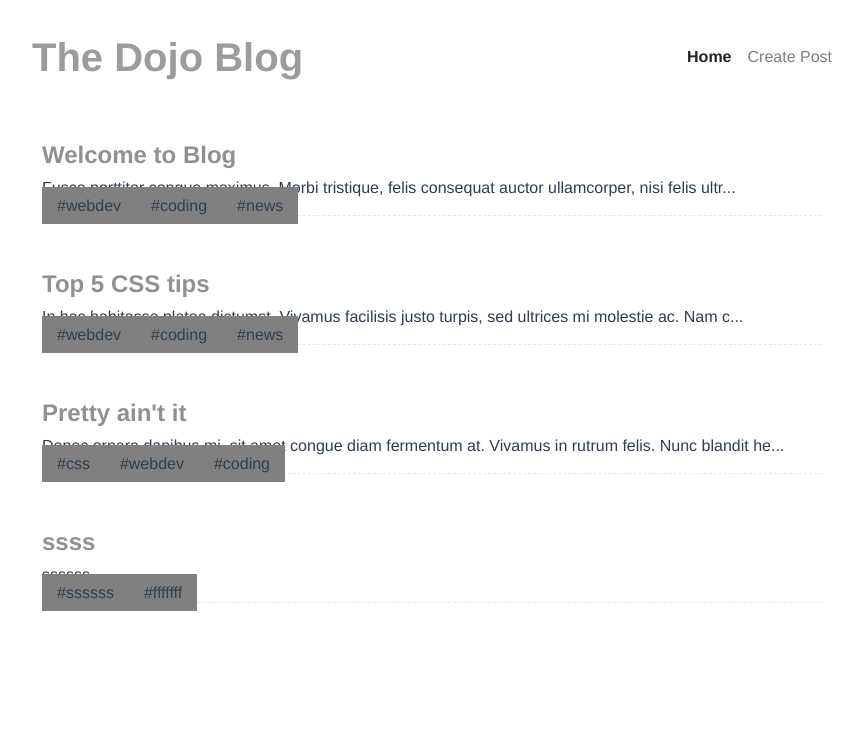
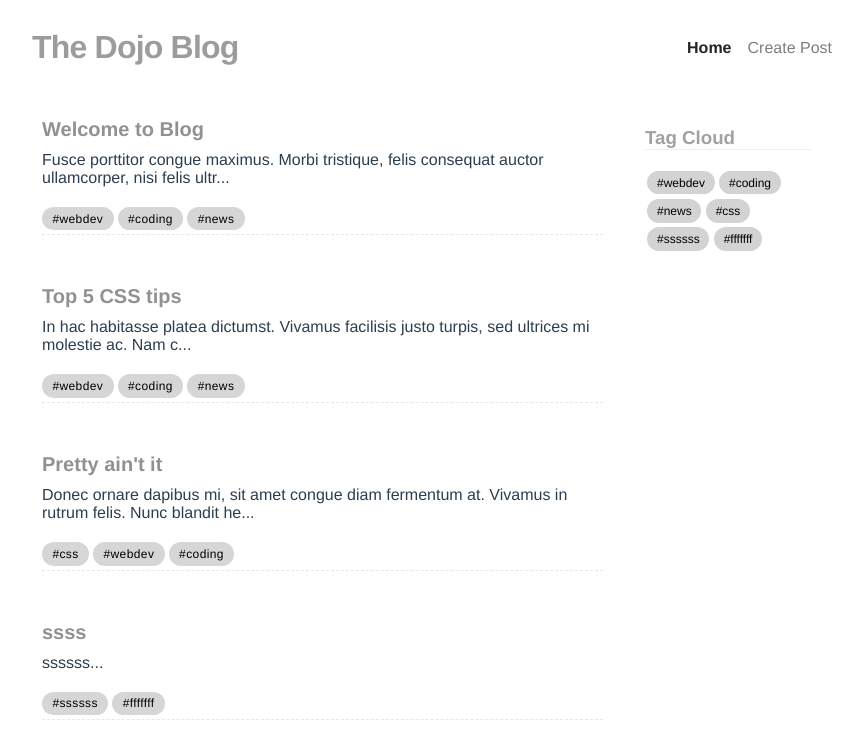
Before and after one commit to midlantica/dojo-blog, a Vue app: page / in a window 1280 px wide. Shown: the top 754 px of the page, without its empty margins (208-1071 px from the left). Built offline with nearby package versions, Linux system fonts and the light colour scheme; data requests are answered from the project's data file.

Commit message:
Tag cloud complete

```diff
--- a/src/components/Navbar.vue
+++ b/src/components/Navbar.vue
@@ -27,7 +27,8 @@ export default {
   }
   header h1 {
     color: #9c9c9c;
-    font-size: 2.5rem;;
+    font-size: 2rem;
+    letter-spacing: -0.05rem;;
   }
   header a {
     color: rgb(126, 126, 126);
--- a/src/components/SinglePost.vue
+++ b/src/components/SinglePost.vue
@@ -4,8 +4,8 @@
       <h3>{{ post.title }}</h3>
     </router-link>
     <p>{{ snippet }}</p>
-    <span v-for="tag in post.tags" :key="tag">
-      <span class="tag">#{{ tag }}</span>
+    <span v-for="tag in post.tags" :key="tag" class="tag">
+      #{{ tag }}
     </span>
   </div>
 </template>
@@ -33,7 +33,7 @@
   .post h3 {
     display: inline-block;
     position: relative;
-    font-size: 1.5rem;
+    font-size: 1.25rem;
     color: rgb(145, 145, 145);
     margin-bottom: 10px;
     max-width: 400px;
@@ -42,14 +42,20 @@
      color: rgb(80, 80, 80);
    }
   .post p {
-    margin: 0;
+    margin: 0 0 1rem;
   }
-
   .tag {
-    max-width: 1200px;
-    margin: 0 auto;
-    padding: 10px;
-    background: grey;
-
+    font-size: .75rem;
+    margin: .25rem .25rem .25rem 0;
+    padding: .3rem .65rem;
+    color: black;
+    background: rgb(214, 214, 214);
+    display: inline-block;
+    border-radius: 2rem;
+    cursor: pointer;
+    letter-spacing: 0.025rem;
+  }
+  .tag:hover {
+    background: rgb(175, 175, 175);
   }
 </style>
--- /dev/null
+++ b/src/components/TagCloud.vue
@@ -0,0 +1,57 @@
+<template>
+  <div class="tag-cloud">
+    <h3>Tag Cloud</h3>
+    <div v-for="tag in tags" :key="tag" class="tag-pill">
+      <router-link :to="{ name: 'Tag', params: { tag: tag }}">
+        #{{tag}}
+      </router-link>
+    </div>
+  </div>
+</template>
+
+<script>
+  import useTags from '../composables/useTags'
+
+  export default {
+    props: ['posts'],
+    setup(props) {
+      const { tags } = useTags(props.posts)
+
+      return { tags }
+    }
+
+  }
+</script>
+
+<style>
+  .tag-cloud {
+    padding: 10px;
+  }
+  .tag-cloud h3 {
+    border-bottom: 1px solid #eee;
+    /* padding: 16px 8px; */
+    color: #a1a1a1;
+  }
+  .tag-pill {
+    display: inline-block;
+    padding: .3rem .6rem;
+    font-size: .75rem;
+    background: rgb(211, 211, 211);
+    color: black;
+    border-radius: 2rem;
+    margin-right: .5rem;
+    margin: 0.15rem .15rem;;
+  }
+  .tag-pill:hover {
+    background: rgb(170, 170, 170);
+  }
+  .tag-pill a.router-link-active {
+    color: rgb(184, 0, 0);
+    font-weight: bold;
+  }
+  .tag-cloud a {
+    color: black;
+    text-decoration: none;
+  }
+
+</style>
--- /dev/null
+++ b/src/composables/useTags.js
@@ -0,0 +1,17 @@
+import { ref } from 'vue'
+
+const useTags = (posts) => {
+
+  const tags = ref([])
+  const tagSet = new Set()
+
+  posts.forEach(item => {
+    item.tags.forEach(tag => tagSet.add(tag))
+  })
+
+  tags.value = [...tagSet]
+
+  return { tags }
+
+}
+export default useTags
--- a/src/router/index.js
+++ b/src/router/index.js
@@ -22,7 +22,7 @@ const routes = [
     component: Create
   },
   {
-    path: '/tag/:tag',
+    path: '/tags/:tag',
     name: 'Tag',
     component: Tag
   }
--- a/src/views/Home.vue
+++ b/src/views/Home.vue
@@ -1,8 +1,9 @@
 <template>
   <div class="home">
     <div v-if="error">{{ error }}</div>
-    <div v-if="posts.length">
+    <div v-if="posts.length" class="layout">
       <PostList :posts="posts" />
+      <TagCloud :posts="posts" />
     </div>
     <div v-else>
       <Spinner />
@@ -13,12 +14,13 @@
 <script>
   import { ref } from 'vue'
   import getPosts from '../composables/getPosts'
-// component imports
   import PostList from '../components/PostList.vue'
+  import TagCloud from '../components/TagCloud.vue'
   import Spinner from '../components/Spinner.vue'
+
   export default {
     name: 'Home',
-  components: { PostList, Spinner },
+    components: { PostList, Spinner, TagCloud },
     setup() {
       const { posts, error, load } = getPosts()
       load()
@@ -34,4 +36,9 @@ export default {
     margin: 0 auto;
     padding: 10px;
   }
+  .layout {
+    display: grid;
+    grid-template-columns: 3fr 1fr;
+    gap: 2rem;
+  }
 </style>
--- a/src/views/Tag.vue
+++ b/src/views/Tag.vue
@@ -1,19 +1,39 @@
 <template>
-  <div class="tag">
-    Tag page
+  <div class="tags">
+    <div v-if="error">{{error}}</div>
+    <div v-if="posts.length" class="layout">
+      <PostList :posts="postsWithTag" />
+      <TagCloud :posts="posts" />
+    </div>
+    <div v-else><Spinner /></div>
   </div>
 </template>
 
 <script>
+  import Spinner from '../components/Spinner.vue'
+  import PostList from '../components/PostList.vue'
+  import TagCloud from '../components/TagCloud.vue'
+  import getPosts from '../composables/getPosts'
+  import { useRoute } from 'vue-router'
+  import { computed } from 'vue'
+
   export default {
+    components: { PostList, Spinner, TagCloud },
+    setup() {
+      const route = useRoute()
+      const { posts, error, load } = getPosts()
 
+      load()
+
+      const postsWithTag = computed(() => {
+        return posts.value.filter((p) => p.tags.includes(route.params.tag))
+      })
+
+      return { error, posts, postsWithTag }
+    }
   }
 </script>
 
-<style>
-  .tag {
-    max-width: 1200px;
-    margin: 0 auto;
-    padding: 10px 15px;
-  }
+<style >
+
 </style>
```
Lines whose indentation alone changed are shown as unchanged.
